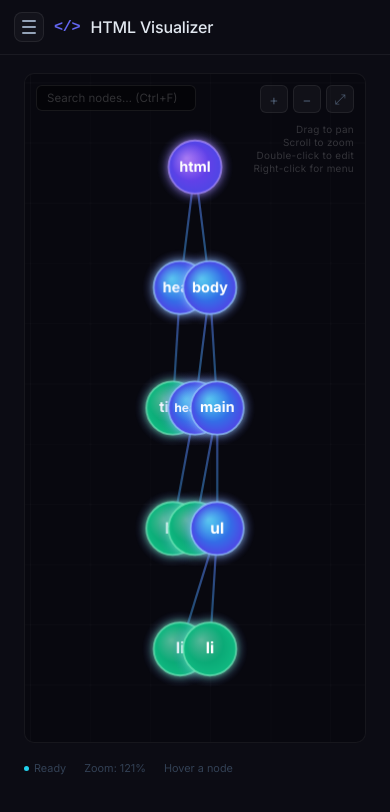
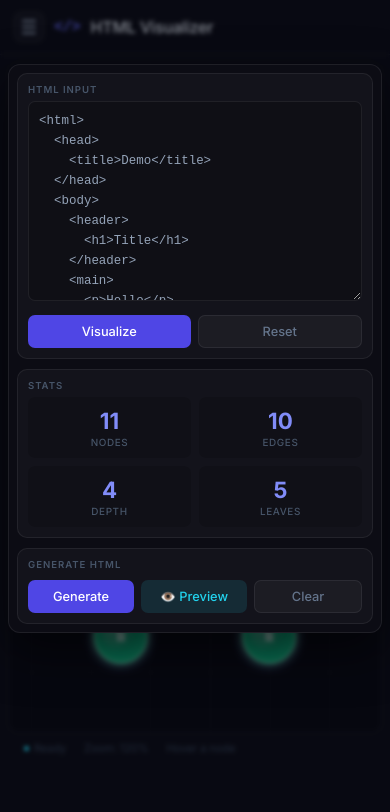
Before and after one commit to fuad7161/GraphML, a plain HTML site: page index.html in a window 390 px wide. Both pictures are taken after a click on the button "Toggle sidebar". Drawn offline with Linux system fonts and the light colour scheme.

Commit message:
side manu bar attached with nav menu icon

```diff
--- a/css/layout.css
+++ b/css/layout.css
@@ -1,87 +1,61 @@
 /* ── layout.css ────────────────────────────────────────────────────────────────
-   Page-level layout: the main flex row, sidebar column, and card panels.
+   Page-level layout: fixed popup sidebar drawer + canvas container.
 ─────────────────────────────────────────────────────────────────────────────── */
 
 .main {
     display: flex;
-    gap: 0;
     padding: 18px 24px;
     width: 100%;
     max-width: 1300px;
-    align-items: flex-start;
     min-height: 0;
-    position: relative;
 }
 
-/* ── Sidebar toggle button ──────────────────────────────────────────────── */
-
-.sidebar-toggle {
-    position: absolute;
-    left: 268px;
-    top: 50%;
-    transform: translateY(-50%);
-    z-index: 20;
-    width: 20px;
-    height: 48px;
-    border-radius: 0 8px 8px 0;
-    background: #4f46e5;
-    border: none;
-    color: #fff;
-    cursor: pointer;
-    display: flex;
-    align-items: center;
-    justify-content: center;
-    padding: 0;
-    transition: left 0.3s cubic-bezier(.4, 0, .2, 1),
-        background 0.15s,
-        box-shadow 0.15s;
-}
-
-.sidebar-toggle:hover {
-    background: #6366f1;
-    box-shadow: 0 0 14px rgba(99, 102, 241, 0.4);
-}
-
-.sidebar-toggle:active {
-    background: #4338ca;
-    transform: translateY(-50%) scale(0.93);
-}
-
-.toggle-chevron {
-    width: 14px;
-    height: 14px;
-    flex-shrink: 0;
-    transition: transform 0.3s cubic-bezier(.4, 0, .2, 1);
-}
-
-.toggle-chevron.collapsed {
-    transform: rotate(180deg);
-}
-
-.main.sidebar-collapsed .sidebar-toggle {
-    left: 24px;
-    border-radius: 0 8px 8px 0;
-}
-
-/* ── Sidebar panel ──────────────────────────────────────────────────────── */
+/* ── Sidebar popup drawer ───────────────────────────────────────────────── */
 
 .sidebar {
-    width: 250px;
-    flex-shrink: 0;
+    position: fixed;
+    top: 72px;
+    left: 16px;
+    width: min(320px, calc(100vw - 32px));
+    max-height: calc(100vh - 88px);
     display: flex;
     flex-direction: column;
     gap: 10px;
     overflow-y: auto;
     overflow-x: hidden;
-    transition: width 0.3s ease, opacity 0.3s ease, margin-right 0.3s ease;
-    margin-right: 18px;
+    padding: 10px;
+    background: #0c0c14;
+    border: 1px solid rgba(255, 255, 255, 0.08);
+    border-radius: 12px;
+    box-shadow: 0 18px 48px rgba(0, 0, 0, 0.55);
+    z-index: 310;
+    transform: translateX(calc(-100% - 24px));
+    opacity: 0;
+    pointer-events: none;
+    transition: transform 0.3s cubic-bezier(.4, 0, .2, 1), opacity 0.22s ease;
 }
 
-.main.sidebar-collapsed .sidebar {
-    width: 0;
+body.sidebar-open .sidebar {
+    transform: translateX(0);
+    opacity: 1;
+    pointer-events: auto;
+}
+
+.sidebar-backdrop {
+    position: fixed;
+    inset: 0;
+    background: rgba(5, 8, 17, 0.42);
+    backdrop-filter: blur(2px);
+    -webkit-backdrop-filter: blur(2px);
+    z-index: 300;
     opacity: 0;
-    margin-right: 0;
     pointer-events: none;
+    transition: opacity 0.25s ease;
+}
+
+body.sidebar-open .sidebar-backdrop {
+    opacity: 1;
+    pointer-events: auto;
 }
 
 .card {
@@ -99,3 +73,54 @@
     color: #475569;
     margin-bottom: 10px;
 }
+
+@media (max-width: 1024px) {
+    .main {
+        padding: 14px 16px;
+        max-width: 100%;
+    }
+}
+
+@media (max-width: 768px) {
+    .main {
+        padding: 12px;
+    }
+
+    .sidebar {
+        top: 64px;
+        left: 10px;
+        width: calc(100vw - 20px);
+        max-height: calc(100vh - 76px);
+    }
+
+    .card {
+        padding: 12px;
+    }
+
+    .card h3 {
+        font-size: 0.65rem;
+        margin-bottom: 8px;
+    }
+}
+
+@media (max-width: 480px) {
+    .main {
+        padding: 8px;
+    }
+
+    .sidebar {
+        left: 8px;
+        width: calc(100vw - 16px);
+        max-height: calc(100vh - 72px);
+        padding: 8px;
+    }
+
+    .card {
+        padding: 10px;
+    }
+
+    .card h3 {
+        font-size: 0.6rem;
+        margin-bottom: 6px;
+    }
+}
--- a/index.html
+++ b/index.html
@@ -25,6 +25,8 @@
         <span class="logo">&lt;/&gt;</span>
         <h1>HTML Visualizer</h1>
     </header>
+
+    <div class="sidebar-backdrop" onclick="closeSidebar()"></div>
 
     <div class="main">
 
--- a/js/viewport.js
+++ b/js/viewport.js
@@ -79,20 +79,16 @@ function fitCanvasToTree() {
 // Initial sync on load
 syncCanvasSize()
 
-// ── Sidebar collapse / expand ────────────────────────────────────────────────
+// ── Sidebar popup open / close (canvas size stays fixed) ────────────────────
 
 function toggleSidebar() {
-    const main = document.querySelector('.main')
-    main.classList.toggle('sidebar-collapsed')
+    document.body.classList.toggle('sidebar-open')
+}
 
-    // Flip chevron arrow direction
-    const chevron = document.querySelector('.toggle-chevron')
-    if (chevron) chevron.classList.toggle('collapsed')
+function closeSidebar() {
+    document.body.classList.remove('sidebar-open')
+}
 
-    // After the CSS transition finishes (300ms), re-sync canvas to new width
-    setTimeout(() => {
-        syncCanvasSize()
-        if (nodeList.length) resetView()
-        else draw()
-    }, 320)
-}
+document.addEventListener('keydown', (event) => {
+    if (event.key === 'Escape') closeSidebar()
+})
```
